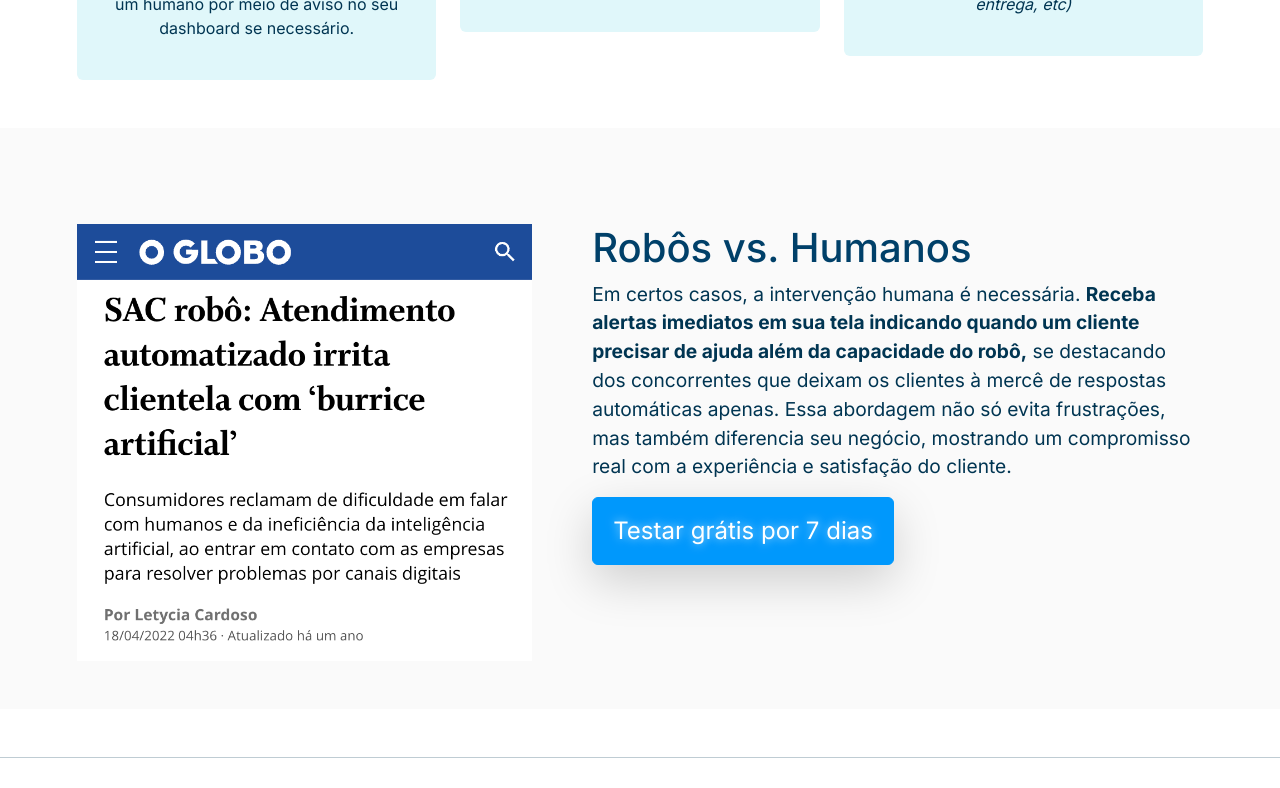
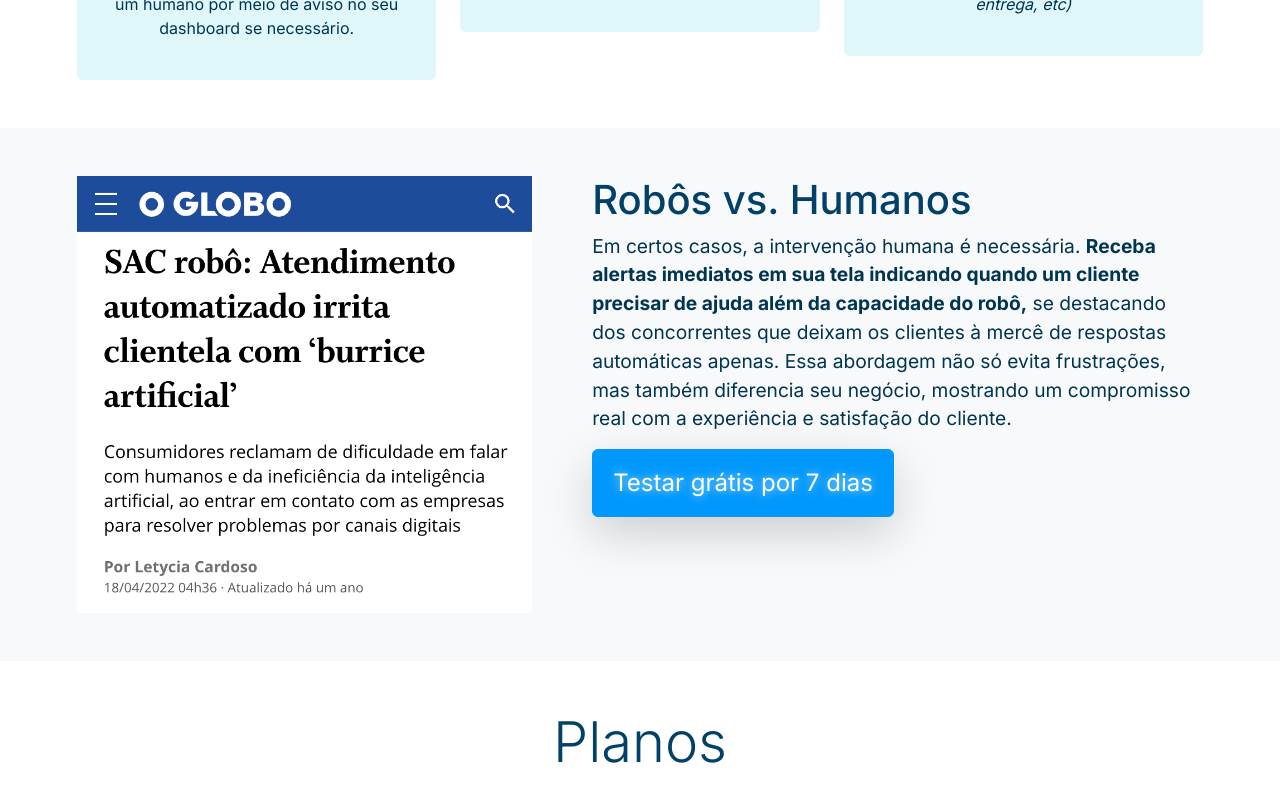
Before and after one commit to pedemais-ai/pedemais-home, a Next.js app: page / in a window 1280 px wide. Shown: the part 1720-2508 px from the top of the page. Built offline with nearby package versions, Linux system fonts and the light colour scheme.

Commit message:
minor changes

```diff
--- a/src/app/page.tsx
+++ b/src/app/page.tsx
@@ -124,8 +124,9 @@ const Home = () => {
             </Row>
          </Container>
 
-         <Row className="mt-5 mb-5 p-5" style={{ backgroundColor: '#e0f7fa' }}>
-            <Container>
+
+            <Container className="p-5" fluid style={{ backgroundColor: '#e0f7fa' }}>
+               <Container>
                <Row>
                   <Col md={8} className="pe-md-5">
                      <h3 style={{ fontSize: '2.5rem' }}>Você já se sentiu frustrado com o atendimento pelo WhatsApp?</h3>
@@ -146,8 +147,9 @@ const Home = () => {
                      <Image src="/help-desk-women.png" alt="Descrição da Imagem" width="100%" height="100%" fluid />
                   </Col>
                </Row>
+               </Container>
             </Container>
-         </Row>
+
 
          <Container className="mt-5">
             <h1 className="display-4 text-center">Como funciona o #delivery</h1>
@@ -176,8 +178,8 @@ const Home = () => {
             </Row>
          </Container>
 
-         <Row className="mt-5 mb-5 p-5" style={{ backgroundColor: '#fafafa' }}>
-            <Container className="mt-5">
+         <Container className="mt-5 p-5 bg-light" fluid>
+            <Container>
                <Row>
                   <Col md={5}>
                      <Image src="/oglobo-noticia.png" alt="Descrição da Imagem" width="100%" height="100%" fluid />
@@ -202,9 +204,7 @@ const Home = () => {
                </Row>
 
             </Container>
-         </Row>
-
-         <hr className="my-5" />
+         </Container>
 
          <Container>
             <div className="pricing-header mx-auto text-center mt-5">
@@ -281,17 +281,17 @@ const Home = () => {
             </Row>
          </Container>
 
-         <Row className="mt-5 mb-5 p-5" style={{ backgroundColor: 'rgb(14 205 116)' }}>
+         <Container className="p-5" fluid style={{ backgroundColor: 'rgb(14 205 116)' }}>
             <Container>
                <Row>
-                  <Col md={8} className="d-flex flex-column justify-content-center text-white px-5">
+                  <Col md={8} className="text-white">
                      <h3 className="text-white" style={{ fontSize: '2.5rem' }}>
                         Experimente por 7 dias e veja os resultados
                      </h3>
                      <p style={{ fontSize: '1.2rem' }}>Descubra o motivo pelo qual milhares de clientes migraram para o sistema Pede AI. Realize um teste gratuito de sete dias e experimente os resultados em primeira mão.</p>
                      <Button
                         variant="primary"
-                        className="shadow-lg text-white"
+                        className="shadow-lg text-white w-75"
                         style={{
                            fontSize: '1.5rem',
                            padding: '15px 5px', // Ajuste o tamanho horizontal do botão aqui
@@ -308,7 +308,7 @@ const Home = () => {
                   </Col>
                </Row>
             </Container>
-         </Row>
+         </Container>
 
 
          <Container>
```
